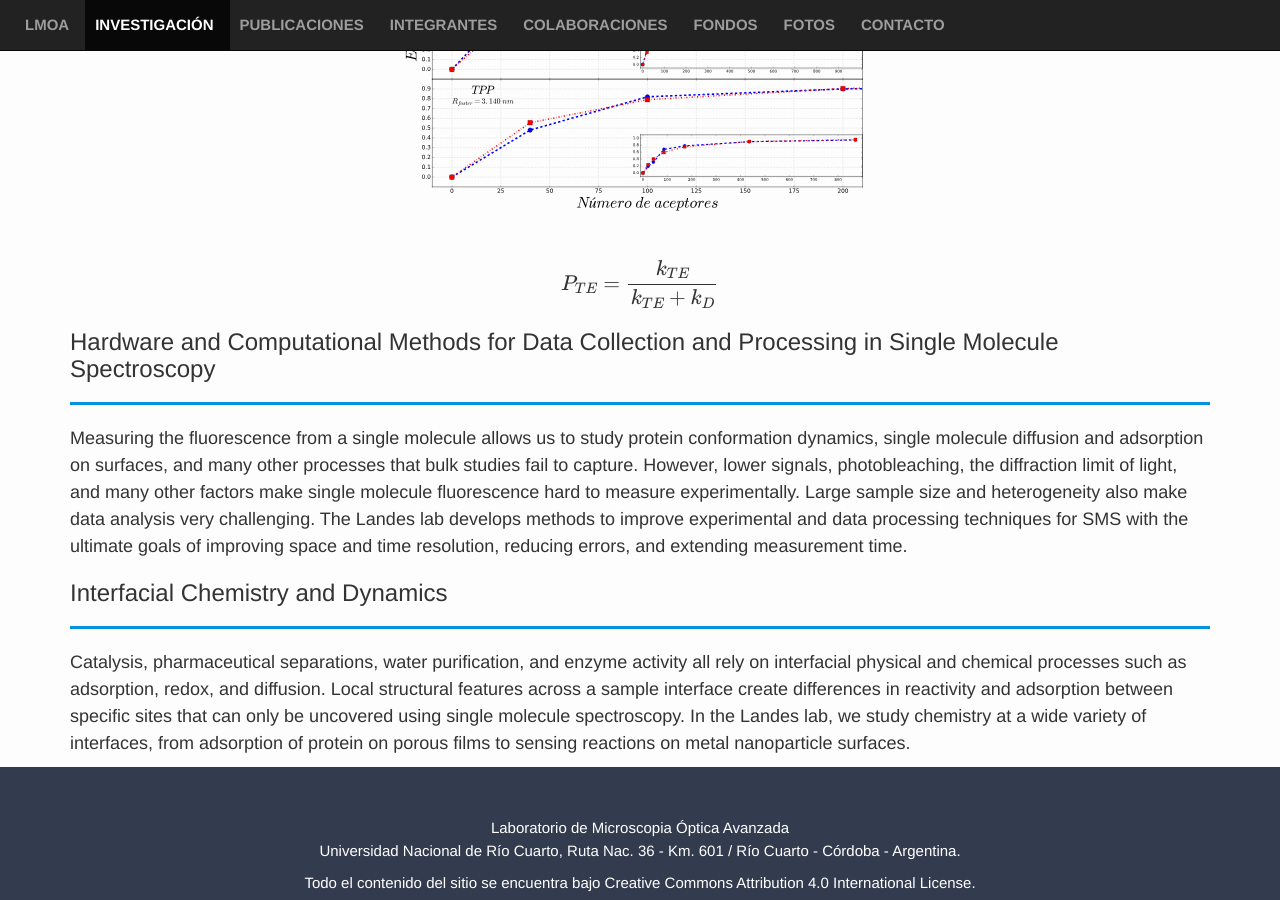
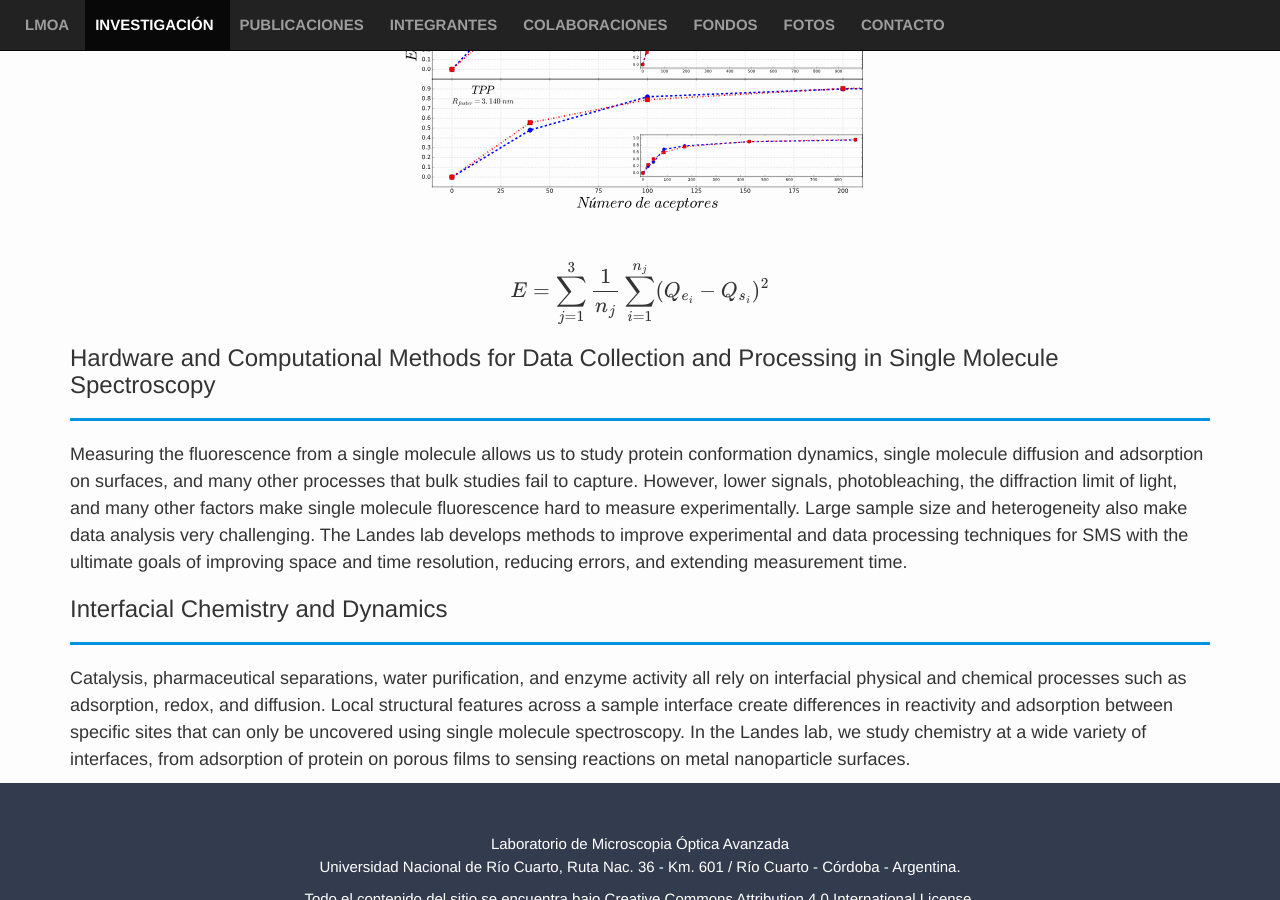
Before and after one commit to pewen/lmoa, a Jekyll site: the page built from investigacion.md, in a window 1280 px wide and 900 px high, scrolled down 638 px. Built offline with Jekyll 4.4.1, drawn with Linux system fonts in a browser that asks for light colours; nearby versions of some CDN libraries; formulas are drawn with MathJax 3.

Commit message:
change formula in investigation

```diff
--- a/investigacion.md
+++ b/investigacion.md
@@ -16,11 +16,11 @@ Los polímeros conjugados son macromoléculas compuestas por monómeros que pres
 
 <div class="row">
 	<div class="col-md-6 col-md-offset-3">
-		<img class="img-responsive" src="/img/eff*3.svg" alt="" />
+		<img class="img-responsive" src="{{ site.url }}/img/eff*3.svg" alt="" />
 	</div>
 </div>
 
-$$ P_{TE} = \dfrac{k_{TE}}{k_{TE} + k_{D}} $$
+$$ E = \sum_{j=1}^{3}\frac{1}{n_{j}} \sum_{i=1}^{n_{j}} (Q_{e_{i}} - Q_{s_{i}})^{2} $$
 
 ### Hardware and Computational Methods for Data Collection and Processing in Single Molecule Spectroscopy
 --------
```
Also changed, not shown: 2 other files.
